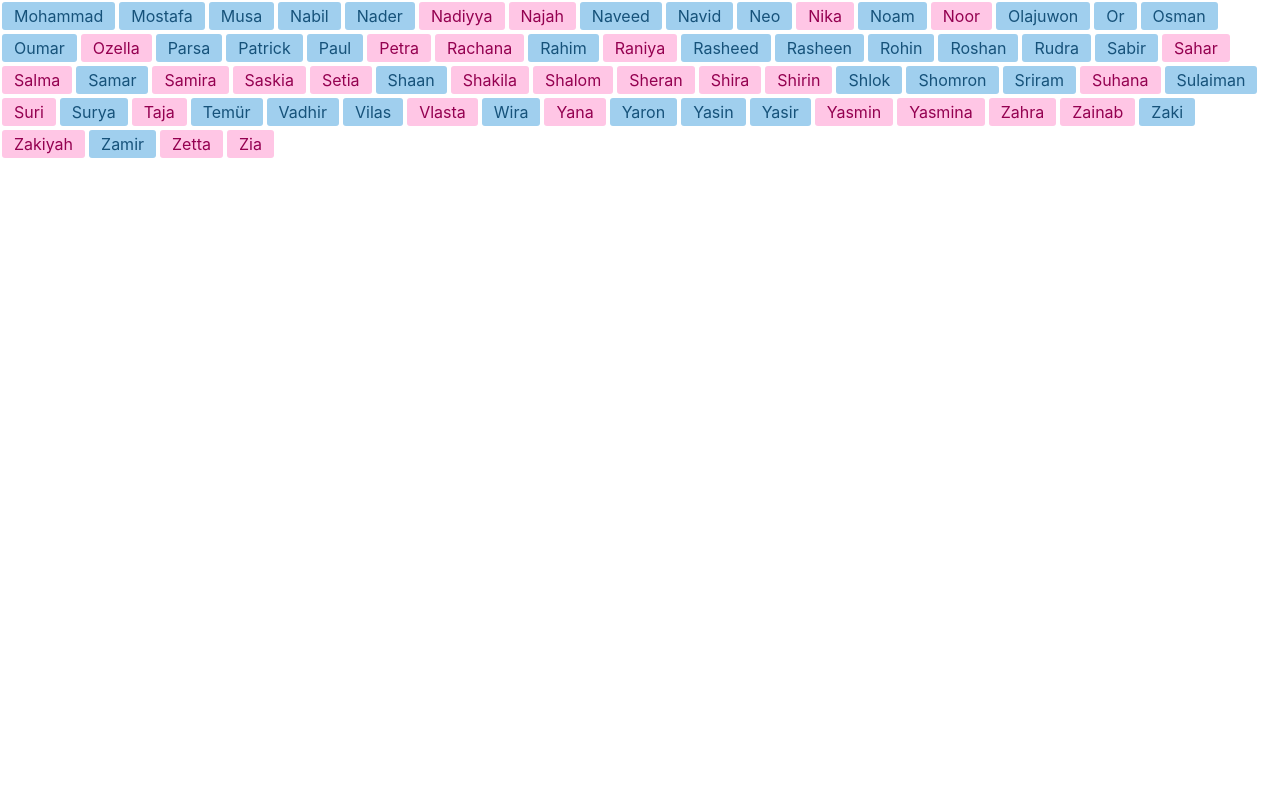
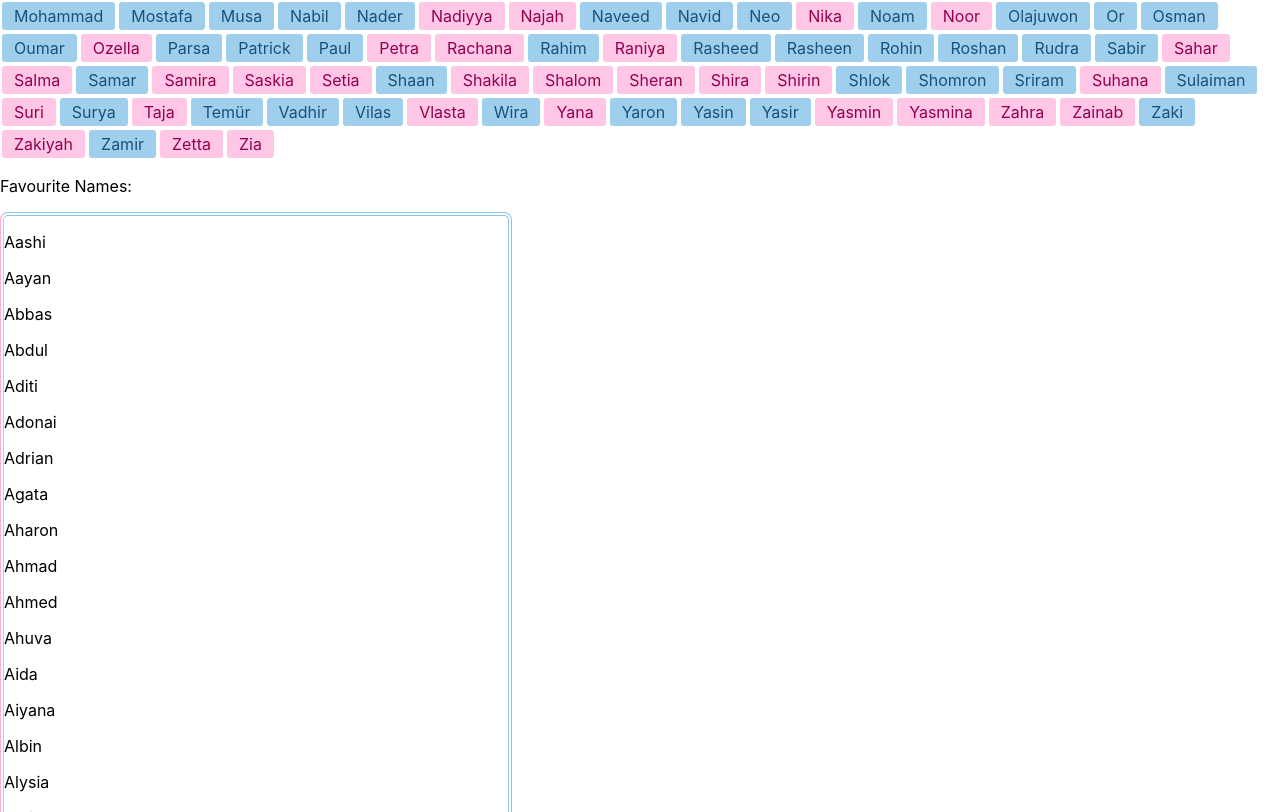
Before and after one commit to hachi-ops/cyf_react_challenges, a React (Create React App) app: page / in a window 1280 px wide. Shown: the part 288-1100 px from the top of the page. Before the commit the page ends 800 px from the top, so only its background shows below. Built offline with nearby package versions, Linux system fonts and the light colour scheme.

Commit message:
favourite names list

```diff
--- a/src/App.js
+++ b/src/App.js
@@ -2,9 +2,71 @@ import React, {useState} from 'react';
 import babyNamesData from './data/babyNamesData.json';
 import './css/style.css';
 
+function FavouriteNames (props) {
+  return (
+    <ul className="favourite-names" >
+      <p className="favourite-names-text">Favourite Names: </p>
+      {props.data.map((favouriteName) => (
+        <Name
+          key={favouriteName.id}
+          data={favouriteName}
+          ammendFavourites={props.removeFromFavourites}
+        />
+      ))}
+    </ul>
+  );
+};
+
+function Names (props) {
+  return (
+    <div className="names">
+      {babyNamesData
+        .sort((a, b) => a.name.localeCompare(b.name))
+        .map((babyName) => {
+          return (
+            <Name
+              key={babyName.id}
+              data={babyName}
+              ammendFavourites={props.addToFavourites}
+            />
+          );
+        })}
+    </div>
+  );
+};
+
+function Name (props) {
+  return (
+    <p
+     onClick={() => props.ammendFavourites(props.data)}>
+      {props.data.name}
+    </p>
+  );
+};
+
 function App () {
 
   const [searchTerm, setSearchTerm] = useState("");
+   const [filteredNames, setFilteredNames] = useState(babyNamesData);
+  const [favouriteNames, setFavouriteNames] = useState([]);
+
+   const addFavourite = (babyName) => {
+    const favouriteNamesCopy = [...favouriteNames];
+    const nameListCopy = [...filteredNames];
+    favouriteNamesCopy.push(babyName);
+    nameListCopy.splice(filteredNames.indexOf(babyName), 1);
+    setFilteredNames(nameListCopy);
+    setFavouriteNames(favouriteNamesCopy);
+  };
+
+    const removeFavourite = (babyName) => {
+    const favouriteNamesCopy = [...favouriteNames];
+    const nameListCopy = [...filteredNames];
+    favouriteNamesCopy.splice(favouriteNames.indexOf(babyName), 1);
+    nameListCopy.push(babyName);
+    setFilteredNames(nameListCopy);
+    setFavouriteNames(favouriteNamesCopy);
+  };
 
  return (
     <div>
@@ -18,7 +80,8 @@ function App () {
           />
         </form>
       </header>
-            <ul>
+      <div babyNames={filteredNames} addToFavourites={addFavourite}>
+              <ul>
                 {babyNamesData
                 .sort((a, b) => a.name.localeCompare(b.name))
                 .filter((babyName) => {
@@ -28,13 +91,23 @@ function App () {
                   }else{
                     return false;
                   }
+                })
 
-                })
                 .map((babyName) => (
                   <li className={babyName.sex} key={babyName.id}> {babyName.name}</li>
                 ))}
             </ul>
       </div>
+
+             <FavouriteNames
+
+        data={favouriteNames}
+        removeFromFavourites={removeFavourite}
+
+      />
+      <Names babyNames={filteredNames} addToFavourites={addFavourite} />
+
+      </div>
   )
 }
 
--- a/src/css/style.css
+++ b/src/css/style.css
@@ -1,5 +1,20 @@
 * {
     box-sizing: border-box;
+}
+
+.main {
+    display: flex;
+
+    justify-content: space-around;
+}
+
+.names, .favourites {
+    width: 40%;
+    border: 4px solid #ffadd9;
+    border-top-color: #8bc4ea;
+    border-right-color: #8bc4ea;
+    border-style: double;
+    border-radius: 8px;
 }
 
 ul {
```
Also changed, not shown: src/FavouriteNames.js (added, +20 -0 lines), src/Name.js (added, +14 -0 lines), src/Names.js (added, +25 -0 lines).
